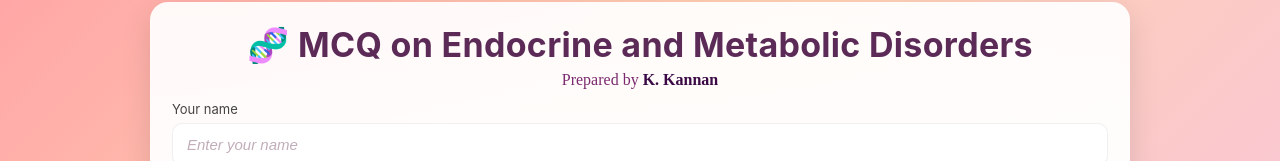
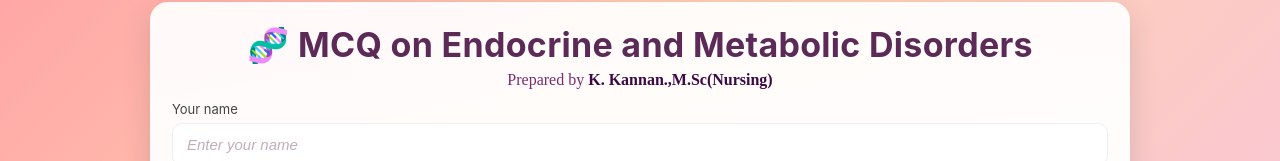
Before and after one commit to kannagobi69-art/endocrine-quiz, a plain HTML site: page index.html in a window 1280 px wide. Shown: the part 239-400 px from the top of the page. Drawn offline with Linux system fonts and the light colour scheme.

Commit message:
Add files via upload

```diff
--- a/index.html
+++ b/index.html
@@ -3,7 +3,7 @@
 <head>
   <meta charset="utf-8" />
   <meta name="viewport" content="width=device-width,initial-scale=1" />
-  <title>Endocrine Quiz — Prepared by K. Kannan</title>
+  <title>Endocrine Quiz — Prepared by K. Kannan.,M.Sc(Nursing)</title>
   <link rel="stylesheet" href="style.css">
    <link rel="stylesheet" href="responsive.css">
 </head>
@@ -12,7 +12,7 @@
     <main class="card">
       <header class="card-header center">
         <h1 class="title">🧬 MCQ on Endocrine and Metabolic Disorders </h1>
-        <div class="tagline">Prepared by <span class="author">K. Kannan</span></div>
+        <div class="tagline">Prepared by <span class="author">K. Kannan.,M.Sc(Nursing)</span></div>
         <p class="mobile-instruction">👉 Move the screen upward to view your questions</p>
       </header>
 
```
